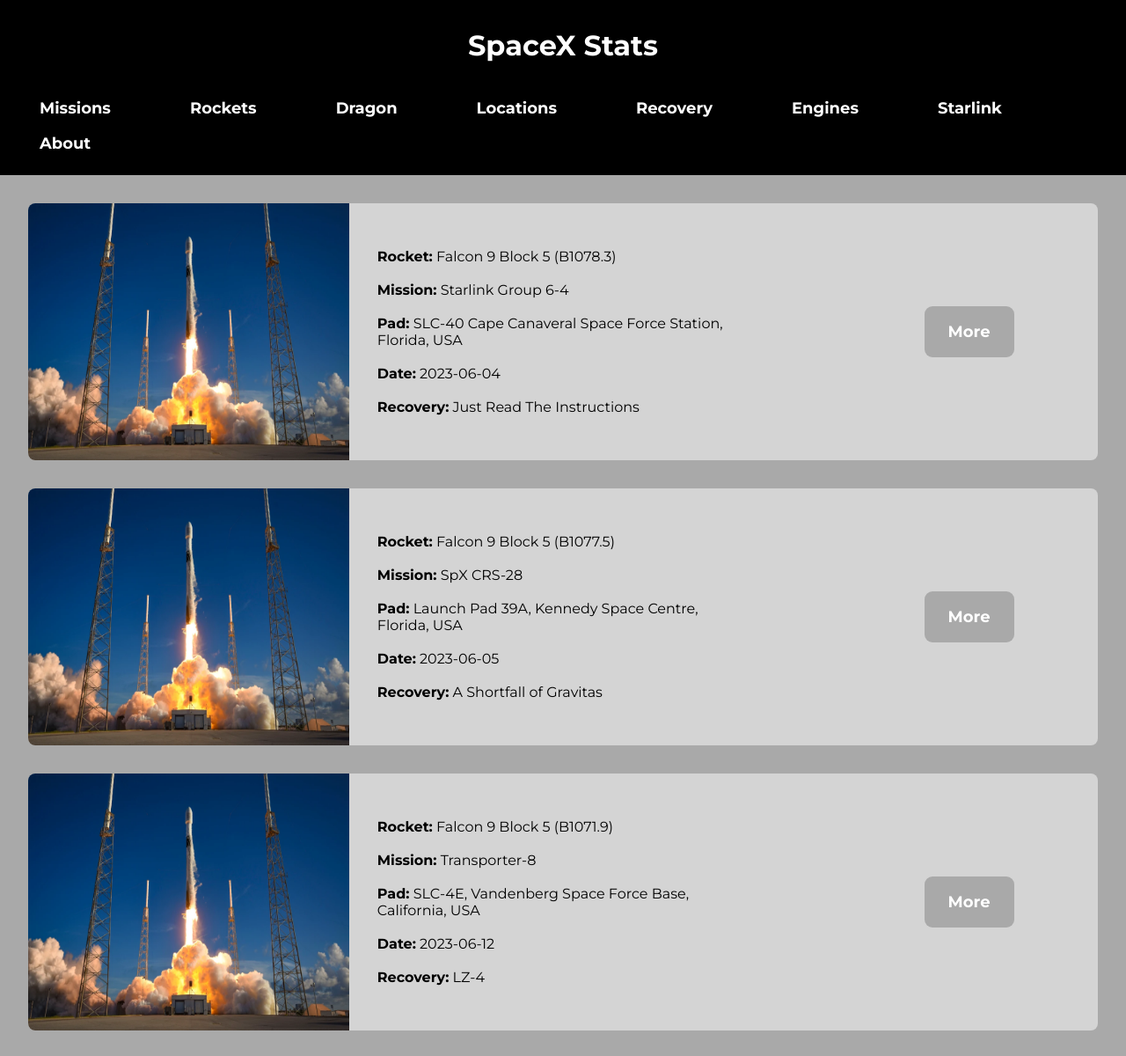
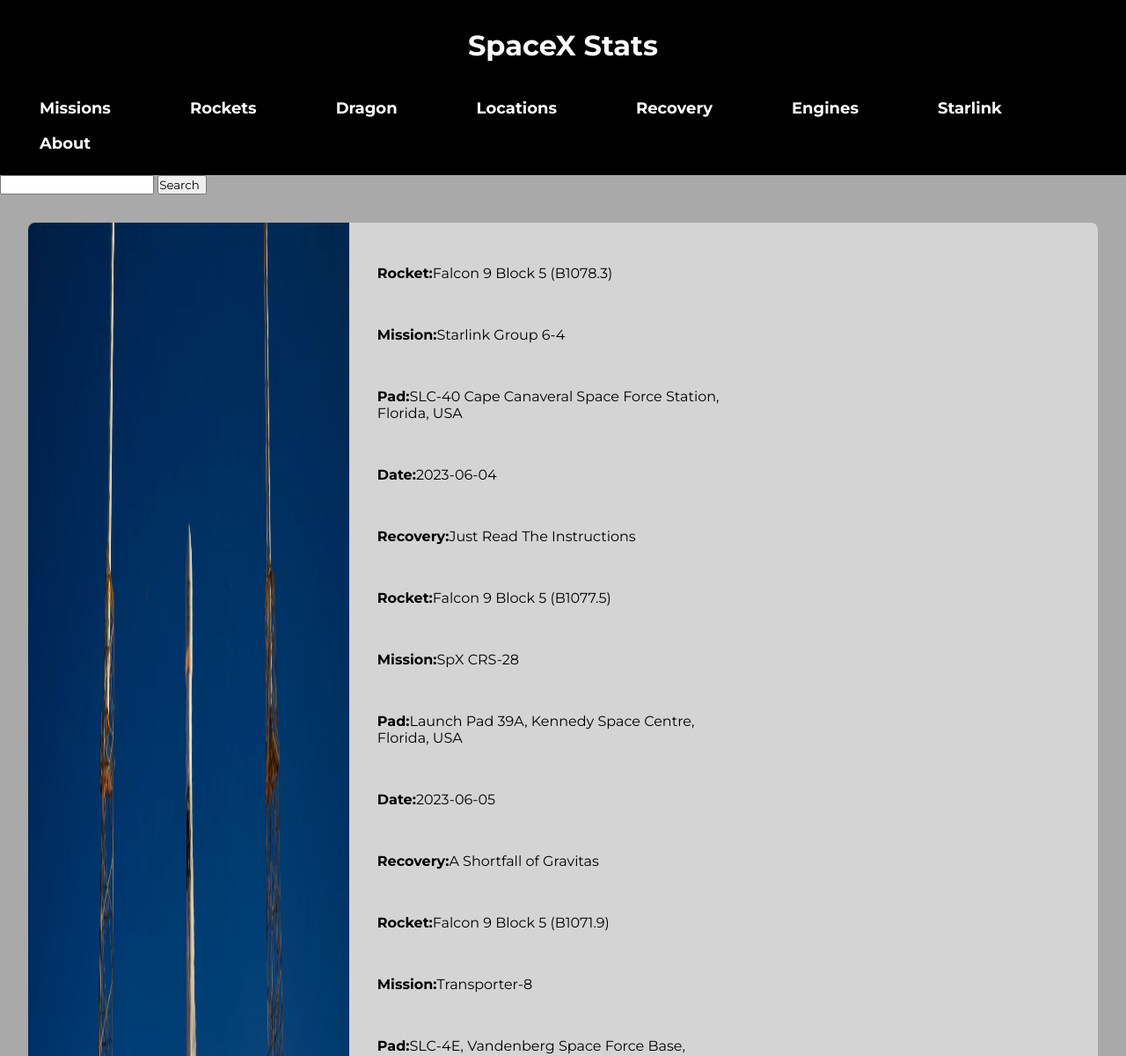
Before and after one commit to AshHatchett/SpaceX-Stats, a PHP site: page /missions.php in a window 1280 px wide. Shown: the top 1200 px of the page at 88% size. Run offline with PHP 8.4, Linux system fonts and the light colour scheme; data comes from the database, SQL or seed files in the repository.

Commit message:
Commit with issues

```diff
--- a/index.php
+++ b/index.php
@@ -37,7 +37,7 @@
                     echo "<img src='fh.jpg' alt='Falcon Heavy lifts of from Pad 39A with ArabSat-6A' width='100%' height='100%'>";
                     break;
                 case "ss":
-                    echo "<img src='ss.jpg' alt='B7 and S24 on awaiting the first Starship integrated launch' width='100%' height='100%'>";
+                    echo "<img src='ss.jpg' alt='B7 and S24 awaiting the first Starship integrated launch' width='100%' height='100%'>";
                     break;
                 case "f1":
                     echo "<img src='f1.jpg' alt='Falcon 1 lifting off with RazakSat-1 from Omelek Island in the Kwajalein Atoll' width='100%' height='100%'>";
--- a/launches.sql
+++ b/launches.sql
@@ -3,7 +3,7 @@
 -- https://www.phpmyadmin.net/
 --
 -- Host: 127.0.0.1
--- Generation Time: Jun 08, 2023 at 03:09 PM
+-- Generation Time: Jun 11, 2023 at 09:51 PM
 -- Server version: 10.4.28-MariaDB
 -- PHP Version: 8.2.4
 
--- /dev/null
+++ b/missions.css
@@ -0,0 +1,63 @@
+@import url("https://fonts.googleapis.com/css2?family=Montserrat:ital,wght@0,100;0,200;0,300;0,400;0,500;0,600;0,700;0,800;0,900;1,100;1,200;1,300;1,400;1,500;1,600;1,700;1,800;1,900&display=swap");
+
+* {
+	font-family: "Montserrat", sans-serif;
+}
+
+body {
+	margin: 0;
+	background-color: darkgray;
+}
+
+
+
+.mainContainer {
+	display: grid;
+	grid-template-columns: 3fr 4fr 3fr;
+	background-color: rgb(212, 212, 212);
+	border-radius: 0.5em;
+	margin: 2em;
+	border: 2em;
+}
+
+.rocketContainer {
+	display: flex;
+	justify-content: center;
+	align-items: center;
+}
+
+.rocketContainer img {
+	border-top-left-radius: 0.5em;
+	border-bottom-left-radius: 0.5em;
+}
+
+.rocketInformationContainer {
+	display: flex;
+	flex-direction: column;
+	justify-content: center;
+	padding: 2em;
+}
+
+.bold-header {
+	font-weight: bold;
+}
+
+.rocketButtonContainer {
+	display: flex;
+	justify-content: center;
+	align-items: center;
+	padding: 2em;
+}
+
+.moreButton {
+	background-color: darkgray;
+	border: none;
+	color: white;
+	padding: 1em 1.5em;
+	text-align: center;
+	text-decoration: none;
+	font-size: large;
+	font-weight: bold;
+	border-radius: 0.5em;
+	margin-left: 4em;
+}
--- a/missions.php
+++ b/missions.php
@@ -6,6 +6,7 @@
     $query = "SELECT id, Rocket, Mission, Pad, Date, Recovery FROM launches";
     $results = mysqli_query($conn, $query);
     $data = mysqli_fetch_all($results);
+    $everyRow = mysqli_num_rows($results);
 
 ?>
 
@@ -15,11 +16,17 @@
     <meta http-equiv="X-UA-Compatible" content="IE=edge">
     <meta name="viewport" content="width=device-width, initial-scale=1.0">
     <title>Missions</title>
-    <link rel="stylesheet" href="main.css">
+    <link rel="stylesheet" href="missions.css">
 </head>
 <body>
 
+    <form>
+        <input type="text" name="search">
+        <button type="submit" name="submit-search">Search</button>
+    </form>
+
     <?php
+
 
     foreach ($data as $launch) {
 
@@ -44,49 +51,35 @@
                     break;
             }
         echo "</div>";
+
         echo "<div class='rocketInformationContainer'>";
 
-            foreach ($launch as $key => $rocketInfoValue) {
-                switch ($key) {
-                    case 1:
-                        echo "<div class=info-rocket>";
-                        echo "<span class='bold-header'>Rocket:</span> " . $rocketInfoValue;
-                        echo "</div>";
-                        break;
-                    case 2:
-                        echo "<div class=info-rocket>";
-                        echo "<span class='bold-header'>Mission:</span> " . $rocketInfoValue;
-                        echo "</div>";
-                        break;
-                    case 3:
-                        echo "<div class=info-rocket>";
-                        echo "<span class='bold-header'>Pad:</span> " . $rocketInfoValue;
-                        echo "</div>";
-                        break;
-                    case 4:
-                        echo "<div class=info-rocket>";
-                        echo "<span class='bold-header'>Date:</span> " . $rocketInfoValue;
-                        echo "</div>";
-                        break;
-                    case 5:
-                        echo "<div class=info-rocket>";
-                        echo "<span class='bold-header'>Recovery:</span> " . $rocketInfoValue;
-                        echo "</div>";
-                        break;
+            $results = mysqli_query($conn, $query);
+
+            if ($everyRow > 0) {
+                while ($row = mysqli_fetch_assoc($results)) {
+                    echo "
+                        <p><span class='bold-header'>Rocket:</span>".$row['Rocket']."</p><br>
+                        <p><span class='bold-header'>Mission:</span>".$row['Mission']."</p><br>
+                        <p><span class='bold-header'>Pad:</span>".$row['Pad']."</p><br>
+                        <p><span class='bold-header'>Date:</span>".$row['Date']."</p><br>
+                        <p><span class='bold-header'>Recovery:</span>".$row['Recovery']."</p><br>";
                 }
-
-                echo "<br>";
             }
 
             echo "</div>";
+
         echo "<div class='rocketButtonContainer'>";
             echo "<a href='launchtemplatepage.php' class='moreButton'>More</a>";
         echo "</div>";
+
     echo "</div>";
 
     }
 
     ?>
 
+
+
 </body>
 </html>
```
